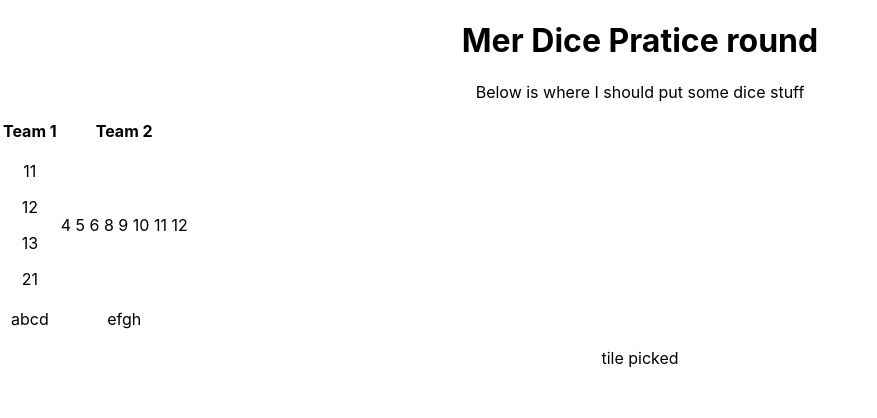
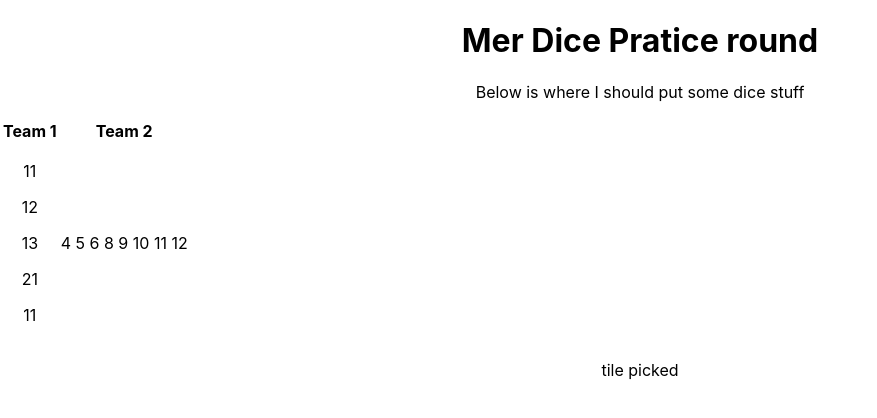
Before and after one commit to homercrates/merdice, a React (Create React App) app: page / in a window 1280 px wide. Shown: the top 418 px of the page, without its empty margins (0-877 px from the left). Built offline with nearby package versions, Linux system fonts and the light colour scheme.

Commit message:
Lot of changes not tracking m bad

```diff
--- a/src/components/renderChosenTile.js
+++ b/src/components/renderChosenTile.js
@@ -1,8 +1,13 @@
 import React from 'react';
 
-function RenderChosenTile() {
+import RenderTiles from './renderTiles';
+
+
+function RenderChosenTile(props) {
     return (
-        <p> tile picked </p>
+        <div>
+            <p> tile picked </p>
+        </div>
     )
 }
 
--- a/src/components/renderTiles.js
+++ b/src/components/renderTiles.js
@@ -1,17 +1,18 @@
-import React from 'react';
+import React, {useState} from 'react';
 
 import Team1Tiles from './team1tiles'
 
 
 const team = Team1Tiles();
 function RenderTiles() {
+    const [currentTile, setCurrentTile] = useState([1,1]);
 
     return (
         <div>
             {
                 team.map( (tile, index) => {
                     const tileGrabbed = function() {
-                        console.log(tile[1]);
+                        setCurrentTile(tile);
                     }
                     return (
                         <div key={index} onClick={tileGrabbed}>
@@ -21,6 +22,7 @@ function RenderTiles() {
                 })
 
             }
+            <p>{currentTile}</p>
         </div>
     )
 }
--- a/src/pages/mainpage.js
+++ b/src/pages/mainpage.js
@@ -32,14 +32,6 @@ function MainPage() {
                   4 5 6 8 9 10 11 12
                 </td>
               </tr>
-              <tr>
-                  <td>
-                      abcd
-                  </td>
-                  <td>
-                      efgh
-                  </td>
-              </tr>
             </tbody>
           </table>
           <RenderChosenTile />
```
